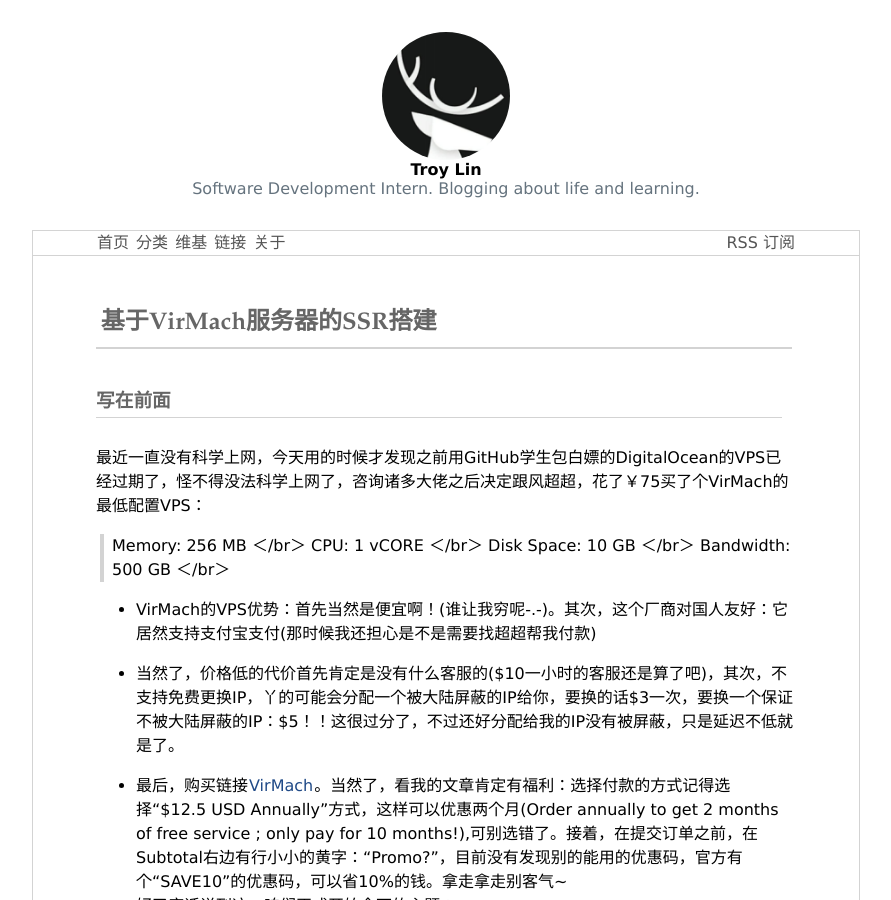
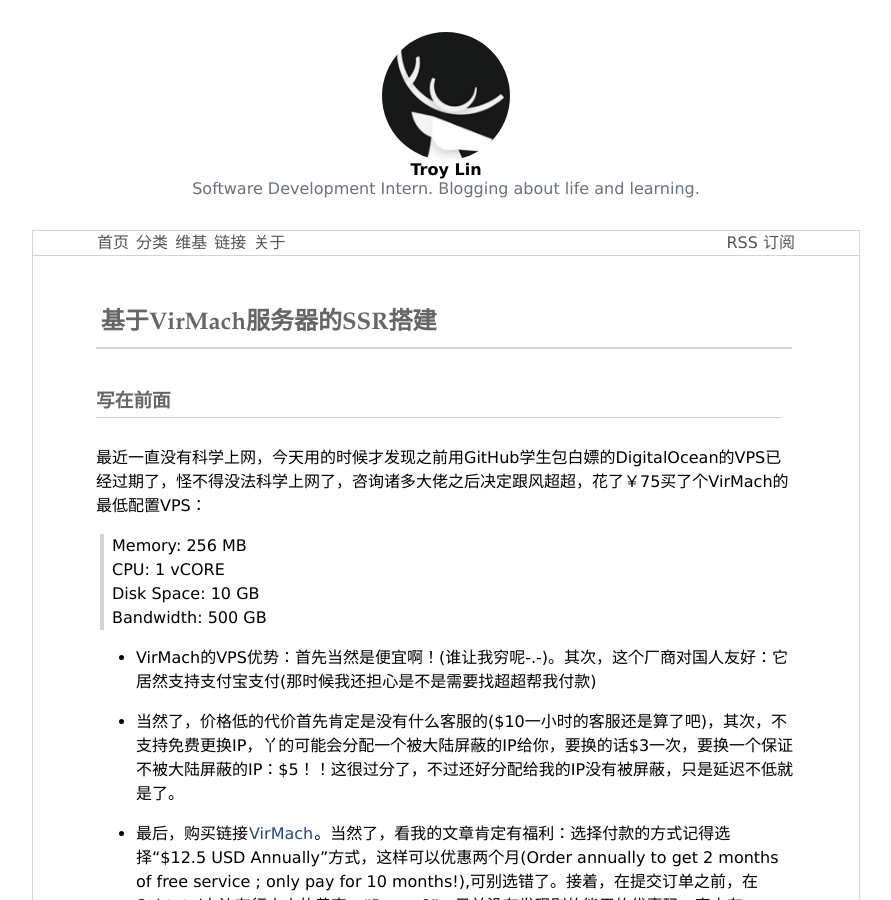
Before and after one commit to TroyLin0218/TroyLin0218.github.io, a Jekyll site: the page built from _posts/2019-1-31-SSR.md, in a window 1280 px wide and 900 px high. Shown: the whole window, without its empty margins (194-1085 px from the left). Built offline with Jekyll 4.4.1, drawn with Linux system fonts in a browser that asks for light colours.

Commit message:
Update 2019-1-31-SSR.md

```diff
--- a/_posts/2019-1-31-SSR.md
+++ b/_posts/2019-1-31-SSR.md
@@ -9,10 +9,10 @@
 ### 写在前面
 
 最近一直没有科学上网，今天用的时候才发现之前用GitHub学生包白嫖的DigitalOcean的VPS已经过期了，怪不得没法科学上网了，咨询诸多大佬之后决定跟风超超，花了￥75买了个VirMach的最低配置VPS：
-> Memory: 256 MB ＜/br＞
-> CPU: 1 vCORE ＜/br＞
-> Disk Space: 10 GB ＜/br＞
-> Bandwidth: 500 GB ＜/br＞
+> Memory: 256 MB
+> CPU: 1 vCORE
+> Disk Space: 10 GB
+> Bandwidth: 500 GB
 
 - VirMach的VPS优势：首先当然是便宜啊！(谁让我穷呢-.-)。其次，这个厂商对国人友好：它居然支持支付宝支付(那时候我还担心是不是需要找超超帮我付款)
 
```
